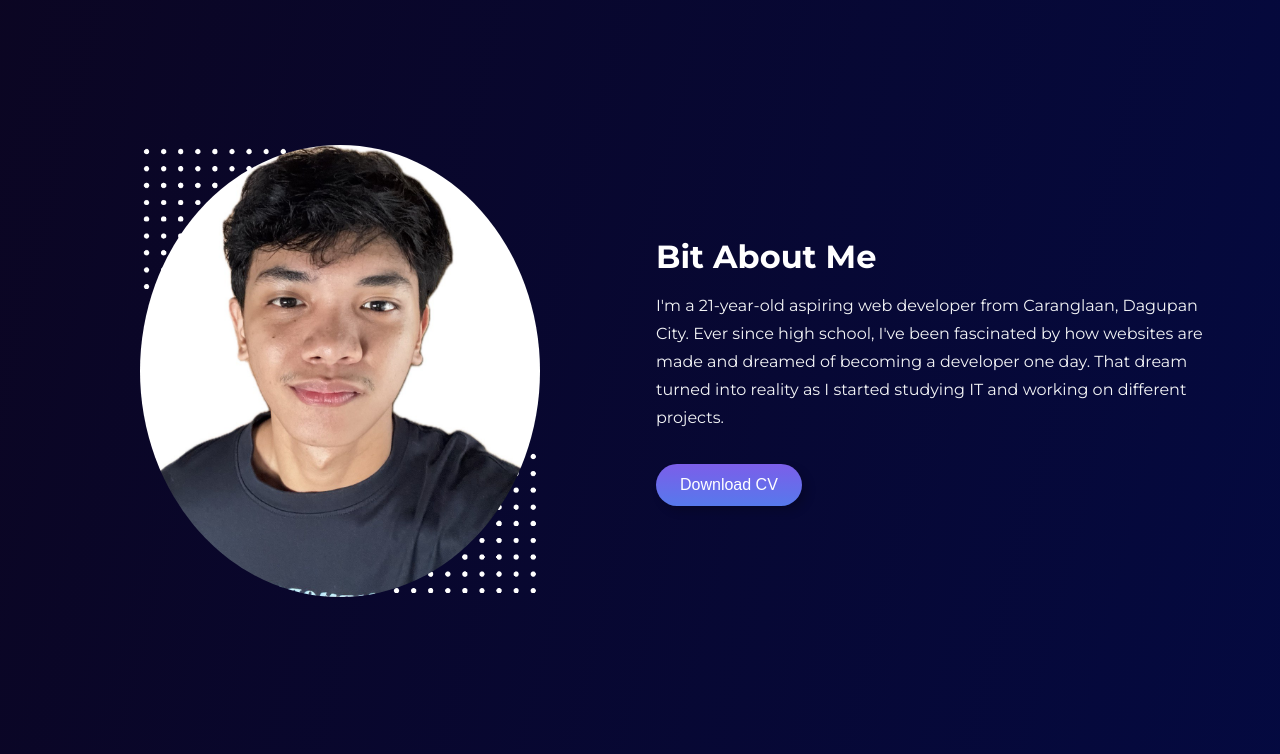
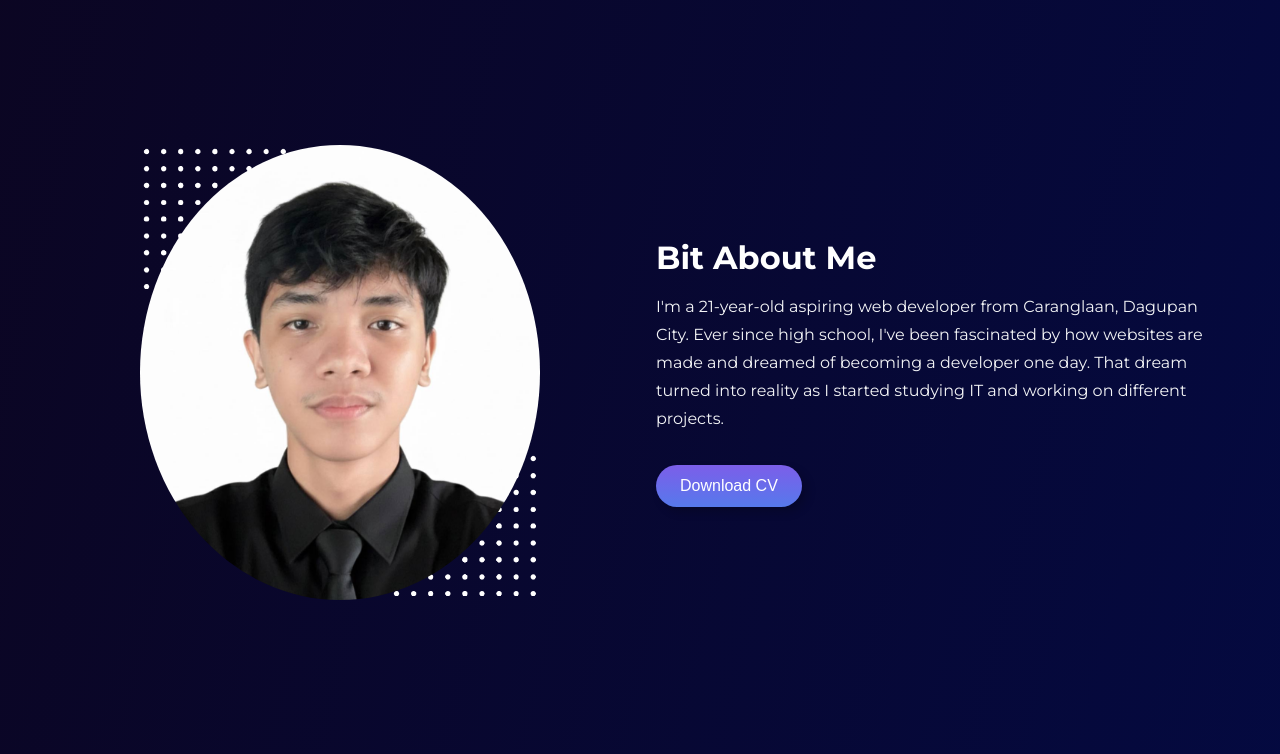
Before and after one commit to Ralph-nig/bolinasralph-portfolio, a plain HTML site: page index.html in a window 1280 px wide. Shown: the part 748-1502 px from the top of the page. Drawn offline with nearby package versions, Linux system fonts and the light colour scheme.

Commit message:
Initial Commit

```diff
--- a/index.html
+++ b/index.html
@@ -78,7 +78,7 @@
       <div class="about__image">
         <img src="assets/bg.png" alt="bg" class="about__bg-1" />
         <img src="assets/bg.png" alt="bg" class="about__bg-2" />
-        <img src="assets/profileralph.jpg" alt="about" class="about__img" />
+        <img src="assets/formalralph.jpg" alt="about" class="about__img" />
       </div>
 
       <!-- About section content -->
```
